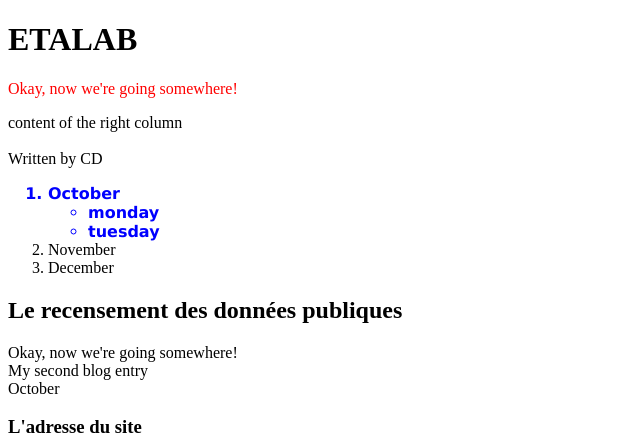
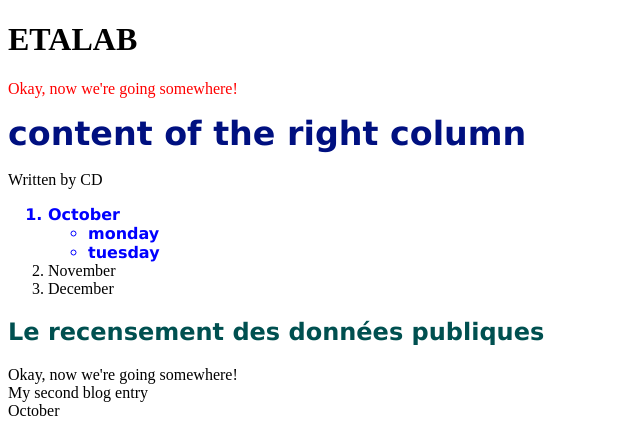
Before and after one commit to clementinede/clementinede.github.io, a plain HTML site: page index.html in a window 1280 px wide. Shown: the top 441 px of the page, without its empty margins (0-640 px from the left). Drawn offline with Linux system fonts and the light colour scheme.

Commit message:
changement colonne

```diff
--- a/style.css
+++ b/style.css
@@ -6,6 +6,12 @@ color: #0000FF;}
   font-family:Verdana, Arial, Helvetica, sans-serif;
   font-style : italic;
   color: #00FF00;}
-.h2{font-family Verdana, Arial, Helvetica, sans-serif;
+h2 {
+font-family: Verdana, Arial, Helvetica, sans-serif;
 font-weight:bold;
-color:#505050;}
+color:#005050;}
+#right-column {
+font-family:Verdana, Arial, Helvetica, sans-serif;
+font-weight: bold;
+font-size: 25pt;
+color:#001080;}
```
